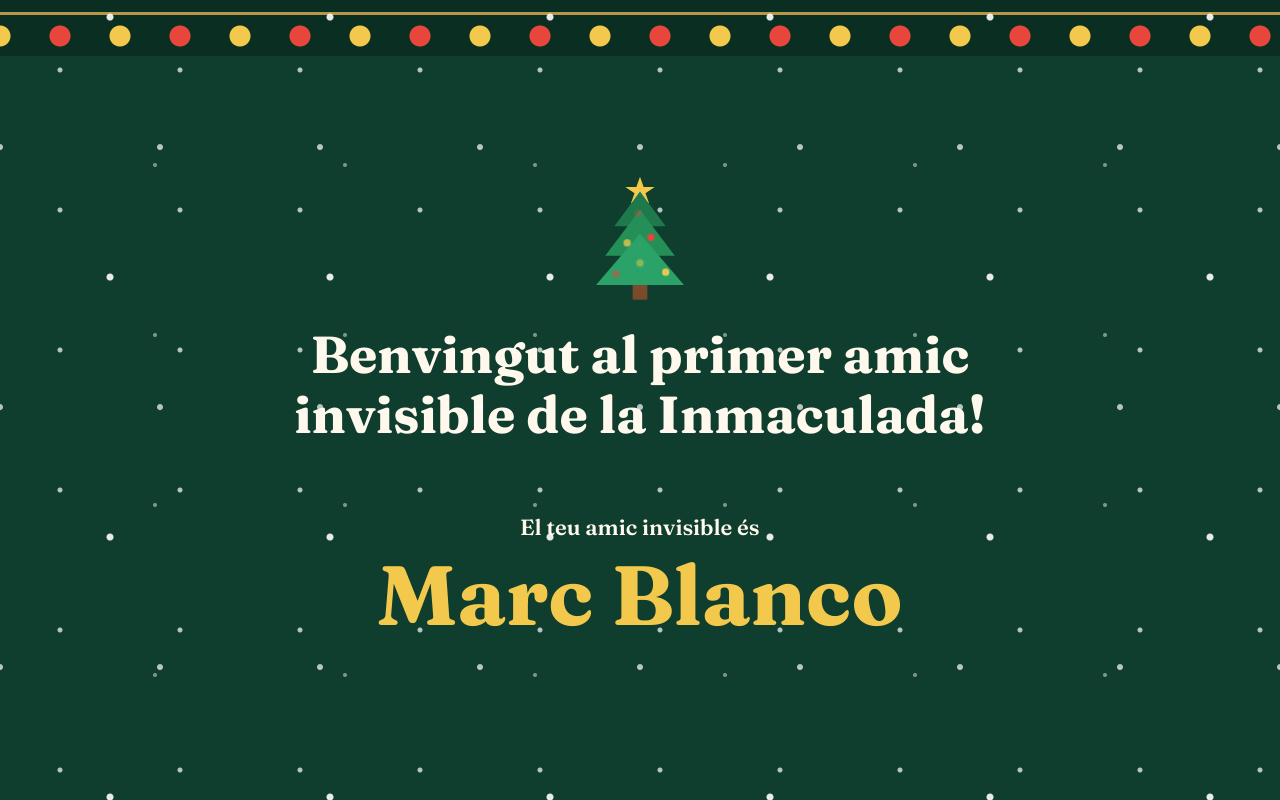
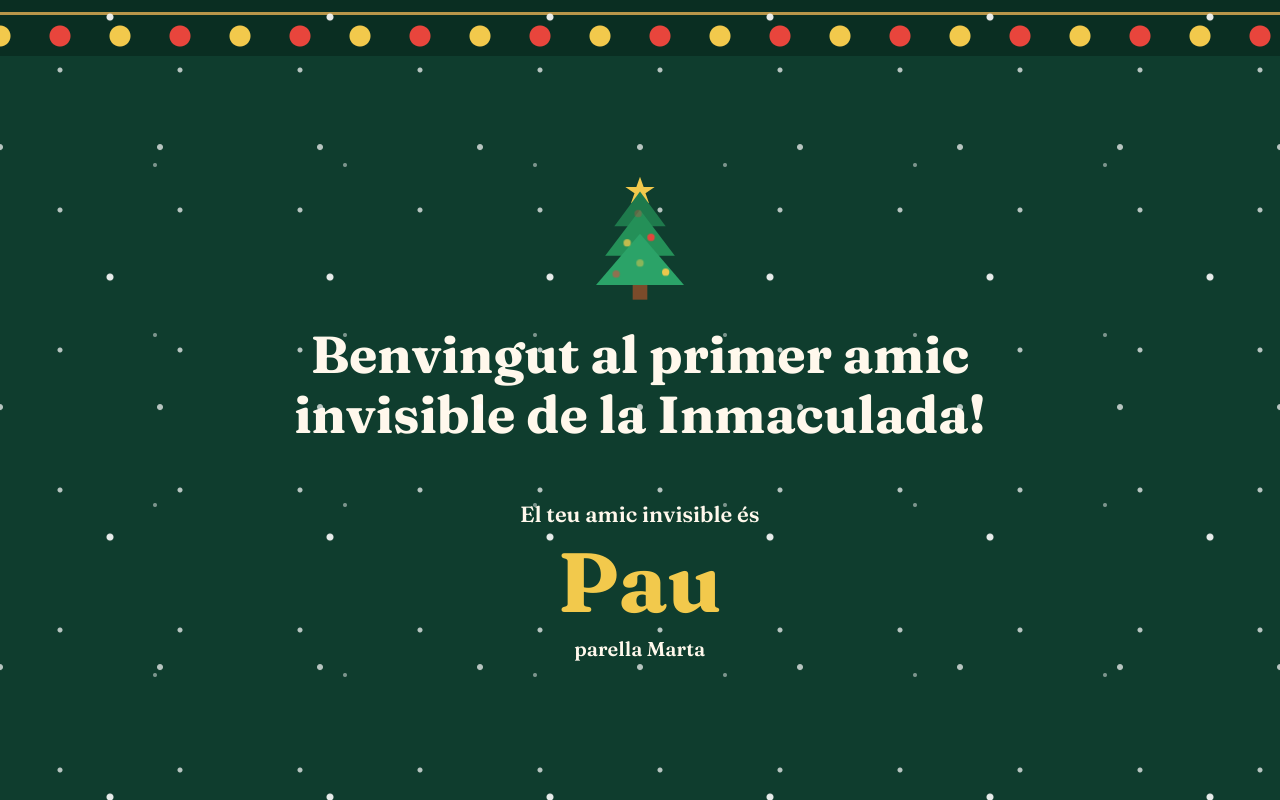
Before and after one commit to fornerdev/Inmaculada, a plain HTML site: page 11.html in a window 1280 px wide. Both pictures are taken after a click on the button "Mostra el meu amic invisible". Drawn offline with Linux system fonts and the light colour scheme.

Commit message:
Cambio asignacion Meia

```diff
--- a/11.html
+++ b/11.html
@@ -47,7 +47,7 @@ button:focus-visible{outline:3px solid var(--cream);outline-offset:4px}
 <h1>Benvingut al primer amic invisible de la Inmaculada!</h1>
 <div class="stage">
 <button id="btn" type="button">Mostra el meu amic invisible</button>
-<div id="out" class="reveal" aria-live="polite" data-n="TWFyYyBCbGFuY28=" data-s="">
+<div id="out" class="reveal" aria-live="polite" data-n="TWFyYyBCbGFuY28=" data-s="jdioend">
 <span class="lead">El teu amic invisible és</span>
 <span class="name" id="name"></span>
 <span class="note" id="note"></span>
@@ -60,8 +60,8 @@ button:focus-visible{outline:3px solid var(--cream);outline-offset:4px}
 var dec=function(s){return new TextDecoder().decode(Uint8Array.from(atob(s),function(c){return c.charCodeAt(0)}))};
 var out=document.getElementById('out'),btn=document.getElementById('btn');
 btn.addEventListener('click',function(){
-document.getElementById('name').textContent=dec(out.dataset.n);
-if(out.dataset.s){document.getElementById('note').textContent='('+dec(out.dataset.s)+')'}
+document.getElementById('name').textContent='Pau';
+if(out.dataset.s){document.getElementById('note').textContent='parella Marta'}
 btn.style.display='none';out.classList.add('on');
 });
 })();
```
